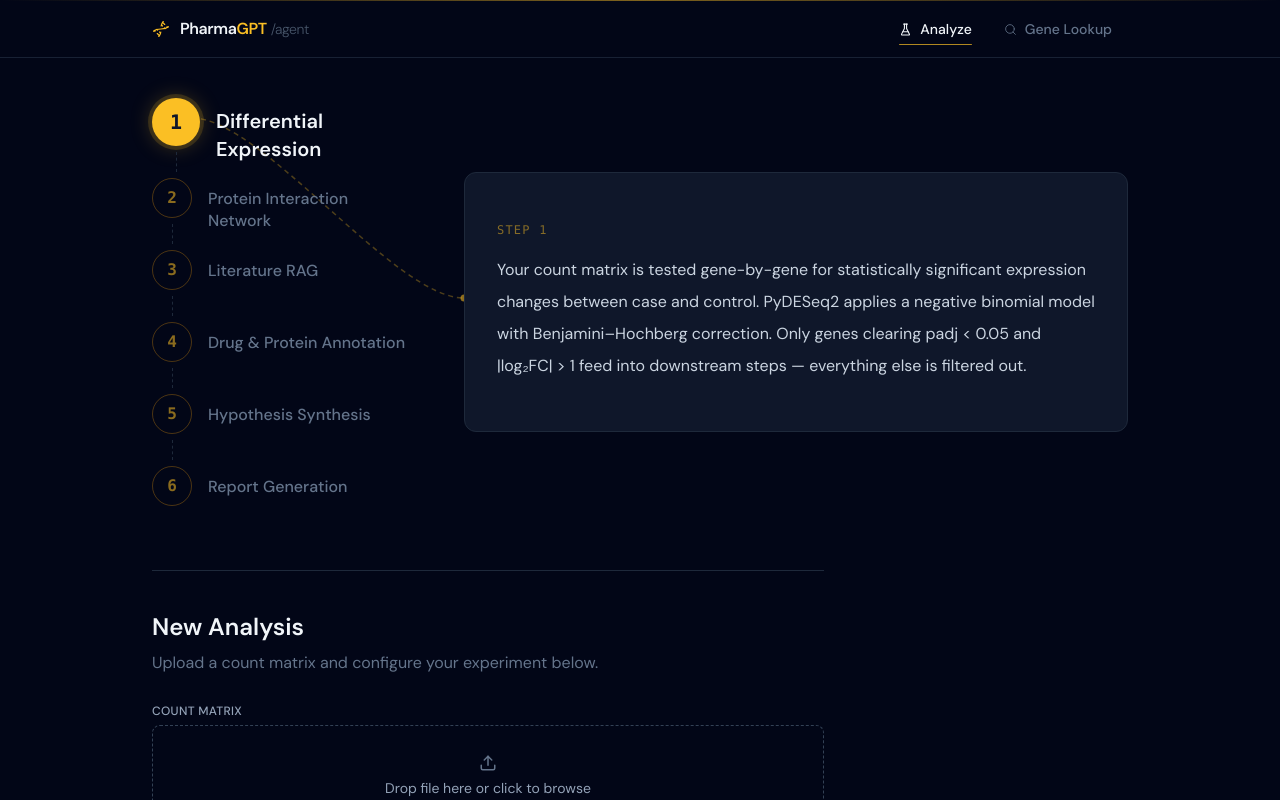
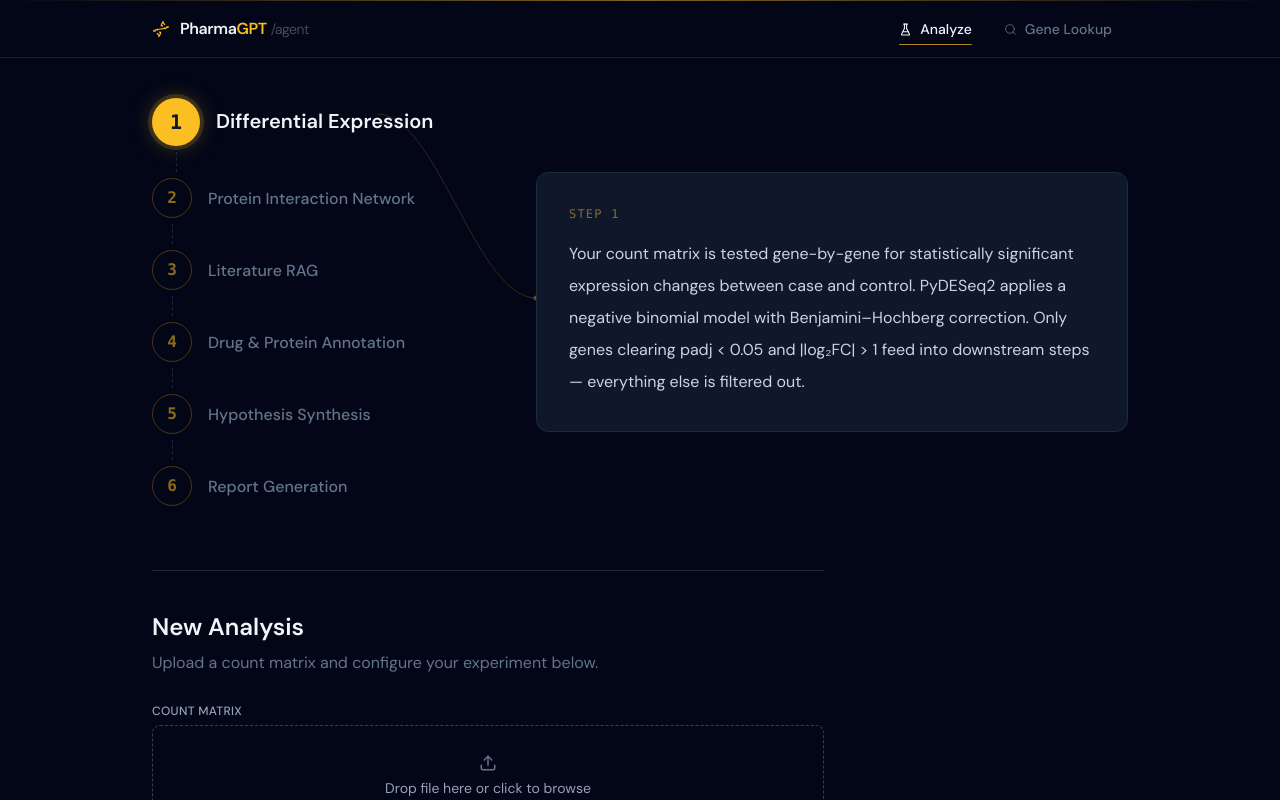
Before and after one commit to nicholaslawrence-hub/compbio_agent_harness, a React (Vite) app in the folder frontend/: page / in a window 1280 px wide. Both pictures are taken after a click on the button "Differential Expression". Shown: the top 800 px of the page. Built offline with nearby package versions, Linux system fonts and the light colour scheme; no server answers.

Commit message:
Fix: Instruction box line overlap

```diff
--- a/frontend/src/pages/AnalyzePage.jsx
+++ b/frontend/src/pages/AnalyzePage.jsx
@@ -63,6 +63,7 @@ export default function AnalyzePage() {
   const [activeStep, setActiveStep] = useState(null)
   const containerRef  = useRef(null)
   const circleRefs    = useRef([])
+  const labelRefs     = useRef([])
   const bubbleRef     = useRef(null)
   const [line, setLine] = useState(null)
 
@@ -72,15 +73,15 @@ export default function AnalyzePage() {
       return
     }
     const cRect = containerRef.current.getBoundingClientRect()
-    const circ  = circleRefs.current[activeStep - 1]?.getBoundingClientRect()
+    const lbl   = labelRefs.current[activeStep - 1]?.getBoundingClientRect()
     const bub   = bubbleRef.current.getBoundingClientRect()
-    if (!circ) return
+    if (!lbl) return
 
     setLine({
-      x1: circ.right  - cRect.left,
-      y1: circ.top    + circ.height / 2 - cRect.top,
-      x2: bub.left    - cRect.left,
-      y2: bub.top     + bub.height / 2  - cRect.top,
+      x1: lbl.right - cRect.left,
+      y1: lbl.top   + lbl.height / 2 - cRect.top,
+      x2: bub.left  - cRect.left,
+      y2: bub.top   + bub.height / 2 - cRect.top,
     })
   }, [activeStep])
 
@@ -90,7 +91,7 @@ export default function AnalyzePage() {
     <div className="space-y-16">
 
       {/* ── Pipeline ─────────────────────────────────────────── */}
-      <div ref={containerRef} className="relative flex gap-14 items-stretch">
+      <div ref={containerRef} className="relative flex gap-24 items-stretch">
 
         {/* SVG connector */}
         {line && (
@@ -98,23 +99,18 @@ export default function AnalyzePage() {
             className="absolute inset-0 pointer-events-none"
             style={{ width: '100%', height: '100%', overflow: 'visible' }}
           >
-            {/* bezier from circle to bubble */}
             <path
-              d={`M ${line.x1} ${line.y1} C ${line.x1 + 70} ${line.y1}, ${line.x2 - 70} ${line.y2}, ${line.x2} ${line.y2}`}
-              stroke="rgba(251,191,36,0.3)"
-              strokeWidth="1.5"
-              strokeDasharray="5 4"
+              d={`M ${line.x1} ${line.y1} C ${line.x1 + 60} ${line.y1}, ${line.x2 - 60} ${line.y2}, ${line.x2} ${line.y2}`}
+              stroke="rgba(251,191,36,0.18)"
+              strokeWidth="1"
               fill="none"
             />
-            {/* dot at circle */}
-            <circle cx={line.x1} cy={line.y1} r="3.5" fill="rgba(251,191,36,0.55)" />
-            {/* dot at bubble */}
-            <circle cx={line.x2} cy={line.y2} r="3.5" fill="rgba(251,191,36,0.55)" />
+            <circle cx={line.x2} cy={line.y2} r="2.5" fill="rgba(251,191,36,0.35)" />
           </svg>
         )}
 
         {/* Left: vertical step list */}
-        <div className="shrink-0 w-64 flex flex-col z-10">
+        <div className="shrink-0 w-72 flex flex-col z-10">
           {STEPS.map((step, i) => {
             const isActive = activeStep === step.n
             const isLast   = i === STEPS.length - 1
@@ -142,9 +138,10 @@ export default function AnalyzePage() {
                 </div>
 
                 <button
+                  ref={el => { labelRefs.current[i] = el }}
                   type="button"
                   onClick={() => toggle(step.n)}
-                  className={`text-left transition-all duration-300 leading-snug ${
+                  className={`text-left transition-all duration-300 leading-snug whitespace-nowrap ${
                     isActive
                       ? 'text-xl font-semibold text-slate-100 pt-2.5'
                       : 'text-base font-medium text-slate-500 hover:text-slate-300 pt-2.5'
```
